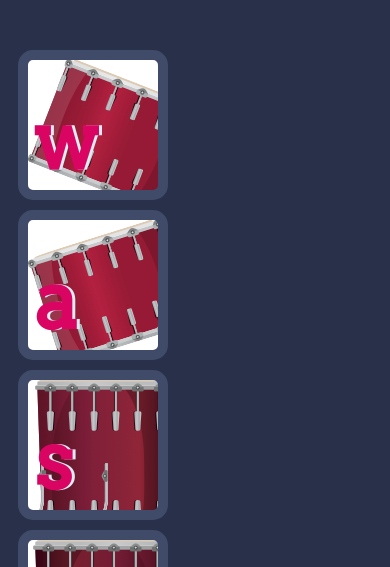
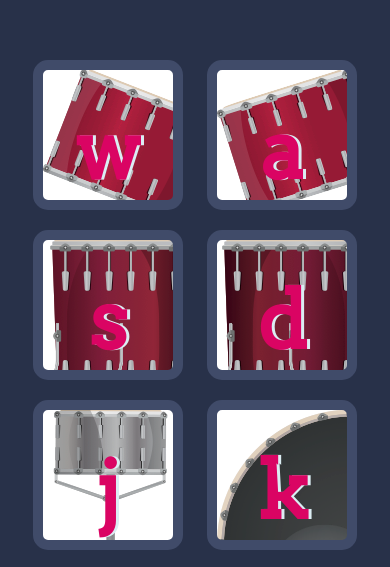
Before and after one commit to thisisTARAN/Drum-Kit, a plain HTML site: page index.html in a window 390 px wide. Shown: the part 255-822 px from the top of the page. Drawn offline with Linux system fonts and the light colour scheme.

Commit message:
Update styles.css

```diff
--- a/styles.css
+++ b/styles.css
@@ -79,9 +79,3 @@ footer {
   margin: 10px;
   background-color: white;
 }
-
-@media (max-width:500px){
-  .drum{
-    display: flex;
-    flex-wrap:wrap;
-  }}
```
